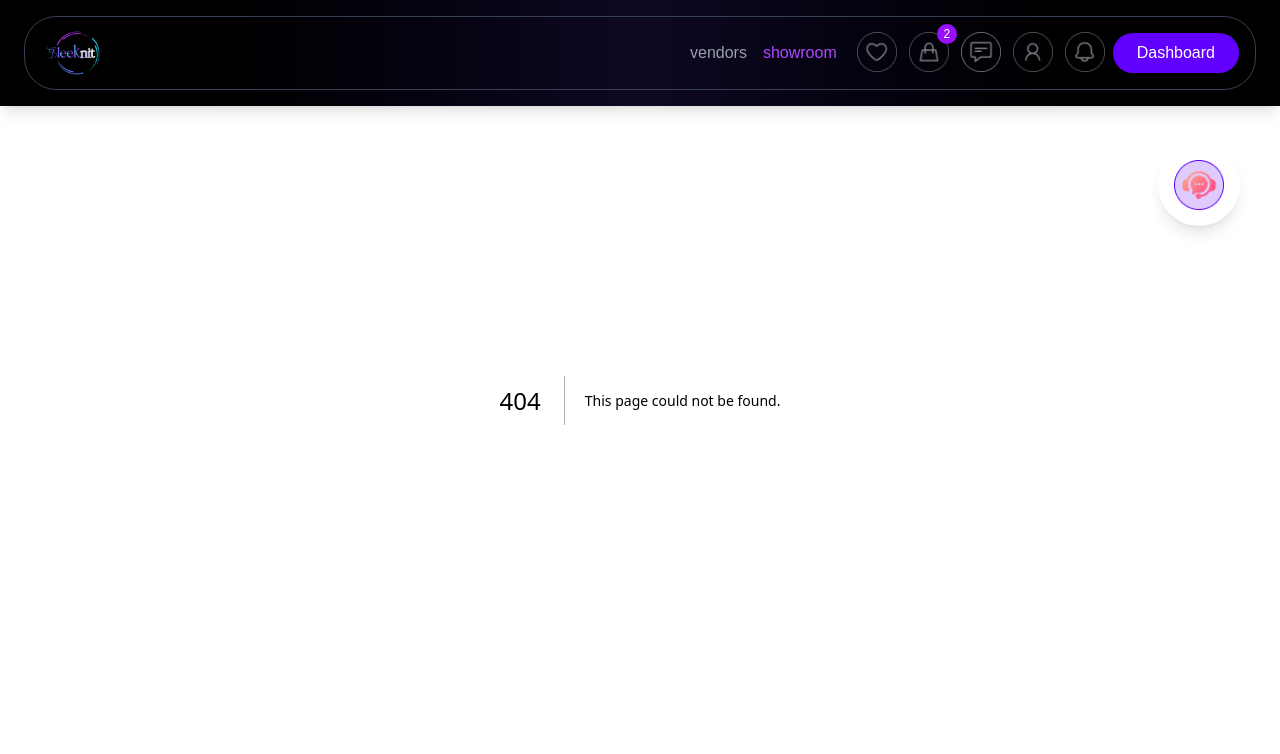
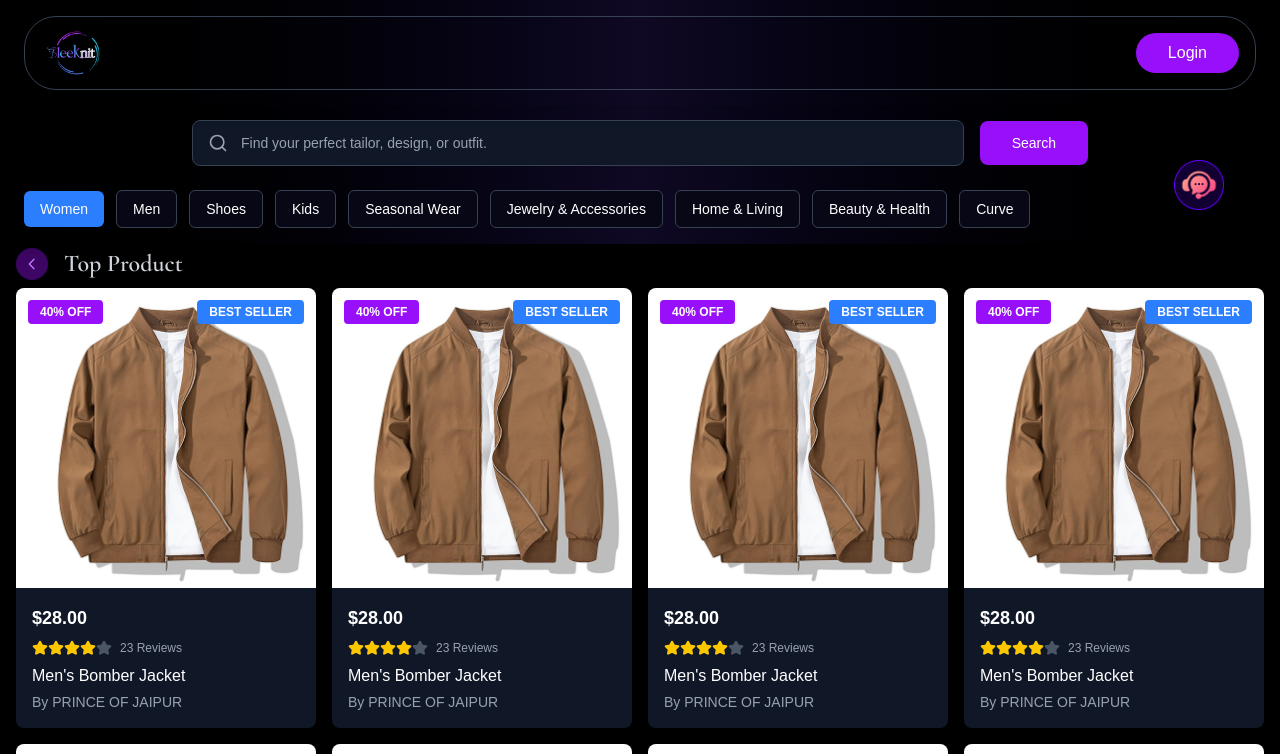
Before and after one commit to abusayedwd/gitgotech-E-commerce-website, a Next.js app: page /showroom/view-showroom in a window 1280 px wide. Before the commit this address had no page. Shown: the top 754 px of the page. Built offline with nearby package versions, Linux system fonts and the light colour scheme.

Commit message:
vendor and customer polish some section

```diff
--- /dev/null
+++ b/src/app/showroom/view-showroom/page.tsx
@@ -0,0 +1,6 @@
+import TopPoduct from "@/components/landingPage/TopPoduct";
+
+
+export default function ViewShowroom() {
+    return <TopPoduct />
+}
--- a/src/components/CustomerDashboard/CheckOut.tsx
+++ b/src/components/CustomerDashboard/CheckOut.tsx
@@ -351,7 +351,7 @@ export default function CheckoutPage() {
   };
 
   return (
-    <div className="min-h-screen mt-12 bg-gradient-to-r from-gray-950 via-purple-900/15 to-black text-white p-4 md:p-8">
+    <div className="min-h-screen mt-24 bg-linear-to-r from-gray-950 via-purple-900/15 to-black text-white p-4 md:p-8">
       {/* Back Button */}
       <div className="container mx-auto mb-4">
         <button className="flex items-center text-purple-400 hover:text-purple-300 transition-colors">
--- a/src/components/CustomerDashboard/Dashboard.tsx
+++ b/src/components/CustomerDashboard/Dashboard.tsx
@@ -68,7 +68,7 @@ export default function MyDashboard() {
   };
 
   return (
-    <div className="min-h-screen md:mt-28 mt-20  bg-gradient-to-r from-black via-[#0f0924] to-black text-white p-4 md:p-8">
+    <div className="min-h-screen md:mt-24 mt-20  bg-gradient-to-r from-black via-[#0f0924] to-black text-white p-4 md:p-8">
       {/* Header */}
       <div className=" container mx-auto mb-8 md:mb-12 text-center">
         <h1 className="text-3xl md:text-4xl font-bold mb-2 md:mb-3">My Dashboard</h1>
--- a/src/components/landingPage/AllHotdealsProduct.tsx
+++ b/src/components/landingPage/AllHotdealsProduct.tsx
@@ -1,8 +1,11 @@
+'use client'
 import BackButton from "@/customComponent/BackButton";
 import { Star } from "lucide-react";
 import Image from "next/image";
+import { useRouter } from "next/navigation";
 
 export default function AllHotdealsProduct() {
+  const router = useRouter()
   const products = [
     {
       id: 1,
@@ -106,9 +109,16 @@ export default function AllHotdealsProduct() {
     <div className="bg-black py-6 mt-28 sm:py-8 md:py-10 px-2 sm:px-4">
       <div className="container mx-auto">
         {/* Header */}
-        <h1 className="text-white flex items-center gap-2 text-2xl font-bold mb-4 mt-24">
-          <BackButton /> All Hot Deals Products
-        </h1>
+        <div className="container mx-auto mt-24 mb-2 flex items-center gap-4">
+             <button onClick={()=> router.back()} className="flex items-center text-purple-400 hover:text-purple-300 transition-colors">
+          <div className="w-8 h-8 rounded-full bg-purple-600/40 cursor-pointer flex items-center justify-center">
+            <svg className="w-4 h-4" fill="none" stroke="currentColor" viewBox="0 0 24 24">
+              <path strokeLinecap="round" strokeLinejoin="round" strokeWidth={2} d="M15 19l-7-7 7-7" />
+            </svg>
+          </div>
+        </button>
+          <h1 className="text-2xl font-semibold text-gray-300 font-cormorant">Hot Deals</h1>
+        </div>
         <Image
           alt="banner"
           src="/images/dicount.png"
--- a/src/components/landingPage/FilterProduct.tsx
+++ b/src/components/landingPage/FilterProduct.tsx
@@ -112,8 +112,10 @@
 'use client';
 import React, { useState, useEffect, useRef } from 'react';
 import { Search, ChevronLeft, ChevronRight } from 'lucide-react';
+import { useRouter } from 'next/navigation';
 
 const FashionSearchNav = () => {
+  const router = useRouter()
   const [activeTab, setActiveTab] = useState('Women');
   const [searchQuery, setSearchQuery] = useState('');
   const [isVisible, setIsVisible] = useState(true);
@@ -203,6 +205,15 @@ const FashionSearchNav = () => {
         isVisible ? 'translate-y-0' : '-translate-y-full'
       }`}
     >
+       {/* <div className="container mx-auto mt-8">
+       <button onClick={()=> router.back()} className="flex items-center text-purple-400 hover:text-purple-300 transition-colors">
+          <div className="w-8 h-8 rounded-full bg-purple-600/40 cursor-pointer flex items-center justify-center">
+            <svg className="w-4 h-4" fill="none" stroke="currentColor" viewBox="0 0 24 24">
+              <path strokeLinecap="round" strokeLinejoin="round" strokeWidth={2} d="M15 19l-7-7 7-7" />
+            </svg>
+          </div>
+        </button>
+      </div> */}
       <div className="container mx-auto">
         {/* Search Bar Section */}
         <div className="flex items-center justify-center gap-2 sm:gap-4 px-3 sm:px-6 py-2 sm:py-6">
--- a/src/components/landingPage/Navbar.tsx
+++ b/src/components/landingPage/Navbar.tsx
@@ -324,7 +324,7 @@ export default function Navbar() {
   };
 
   // Auth logic - Replace with your actual authentication
-  const isLoggedIn = true; // Set to false to see login button
+  const isLoggedIn = false; // Set to false to see login button
   const userRole = 'customer'; // Can be 'customer' or 'vendor'
 
   return (
--- a/src/components/landingPage/Showrooms.tsx
+++ b/src/components/landingPage/Showrooms.tsx
@@ -1,5 +1,6 @@
 "use client";
 import { Search, Store, Grid3x3 } from 'lucide-react';
+import Link from 'next/link';
 import { useState } from 'react';
 import { FaLocationDot } from 'react-icons/fa6';
 
@@ -71,10 +72,10 @@ export default function ShowroomsPage() {
       <div className="container mx-auto">
         {/* Header Section */}
         <div className="text-center mb-8">
-          <h1 className="text-white text-3xl md:text-4xl font-serif mb-3">
+          <h1 className="text-white text-3xl md:text-4xl font-cormorant mb-3">
             Discover Our Showrooms
           </h1>
-          <p className="text-gray-400 text-sm md:text-base max-w-3xl mx-auto mb-8">
+          <p className="text-gray-400 text-sm md:text-base font-poppins max-w-3xl mx-auto mb-8">
             Explore our curated showrooms across the city. Each venue showcases the finest designs and craftsmanship,
             giving you a world of luxurious choices all within arm's reach.
           </p>
@@ -102,7 +103,7 @@ export default function ShowroomsPage() {
         {/* All Showroom Section */}
         <div>
           <div className="flex items-center justify-between mb-6">
-            <h2 className="text-white text-xl md:text-2xl font-semibold">All Showroom</h2>
+            <h2 className="text-white font-cormorant text-xl md:text-2xl font-semibold">All Showroom</h2>
             <button className="p-2 hover:bg-gray-800 rounded-lg transition-colors">
               <Grid3x3 className="w-5 h-5 text-gray-400" />
             </button>
@@ -141,10 +142,12 @@ export default function ShowroomsPage() {
                   </p>
 
                   {/* View Showroom Button */}
+                  <Link href={"/showroom/view-showroom"}>
                   <button className="w-full bg-purple-600 hover:bg-purple-700 text-white py-2.5 rounded-lg font-medium transition-colors flex items-center justify-center gap-2 text-sm mt-auto">
                     <Store className="w-4 h-4" />
                     View Showroom
                   </button>
+                  </Link>
                 </div>
               </div>
             ))}
--- a/src/components/landingPage/TopPoduct.tsx
+++ b/src/components/landingPage/TopPoduct.tsx
@@ -1,6 +1,9 @@
+"use client"
+
 import BackButton from '@/customComponent/BackButton';
 import { SectionHeader } from '@/customComponent/Header';
 import { Star, ChevronRight, Section } from 'lucide-react';
+import { useRouter } from 'next/navigation';
 
 export default function TopPoduct() {
   const products = [
@@ -137,18 +140,21 @@ export default function TopPoduct() {
       tag: "BEST SELLER"
     }
   ];
+  const router = useRouter()
 
   return (
-    <div className="bg-black py-6 sm:py-8 md:py-10 mt-20 px-2 sm:px-4">
+    <div className="bg-black py-6 sm:py-8 md:py-10 mt-28 md:mt-52 px-2 sm:px-4">
       <div className="container mx-auto">
         {/* Header */}
-        <div className="flex flex-col sm:flex-row sm:items-center sm:justify-between mb-4 sm:mb-6">
-
-          <h2 className="text-white flex gap-1.5 text-xl sm:text-2xl font-cormorant font-semibold mb-2 sm:mb-0">
-            <BackButton />
-            <SectionHeader title='Top Products'></SectionHeader>
-          </h2>
-
+    <div className="container mx-auto mb-2 flex items-center gap-4">
+             <button onClick={()=> router.back()} className="flex items-center text-purple-400 hover:text-purple-300 transition-colors">
+          <div className="w-8 h-8 rounded-full bg-purple-600/40 cursor-pointer flex items-center justify-center">
+            <svg className="w-4 h-4" fill="none" stroke="currentColor" viewBox="0 0 24 24">
+              <path strokeLinecap="round" strokeLinejoin="round" strokeWidth={2} d="M15 19l-7-7 7-7" />
+            </svg>
+          </div>
+        </button>
+          <h1 className="text-2xl font-semibold text-gray-300 font-cormorant">Top Product</h1>
         </div>
 
         {/* Products Grid */}
--- a/src/components/landingPage/Vendors.tsx
+++ b/src/components/landingPage/Vendors.tsx
@@ -59,7 +59,7 @@ export default function VendorsPage() {
       <div className="container mx-auto">
         {/* Header Section */}
         <div className="text-center mb-8 sm:mb-10 md:mb-12">
-          <h1 className="text-white text-2xl sm:text-3xl md:text-4xl lg:text-5xl font-serif mb-2 sm:mb-3 md:mb-4">
+          <h1 className="text-white text-2xl sm:text-3xl md:text-4xl lg:text-5xl font-cormorant mb-2 sm:mb-3 md:mb-4">
             Meet our Vendors
           </h1>
           <p className="text-gray-400 text-xs sm:text-sm md:text-base mb-4 sm:mb-6 md:mb-8">
@@ -86,7 +86,7 @@ export default function VendorsPage() {
 
         {/* All Vendors Section */}
         <div className="mb-6 sm:mb-8">
-          <h2 className="text-white text-xl sm:text-2xl font-semibold mb-4 sm:mb-6 px-2">All Vendors</h2>
+          <h2 className="text-white text-xl font-cormorant sm:text-2xl font-semibold mb-4 sm:mb-6 px-2">All Vendors</h2>
 
           {/* Vendors Grid */}
           <div className="grid grid-cols-1 sm:grid-cols-2 md:grid-cols-3 lg:grid-cols-4 gap-3 sm:gap-4 md:gap-6">
--- /dev/null
+++ b/src/components/landingPage/ViewShowroom.tsx
@@ -0,0 +1,12 @@
+import React from 'react';
+import TopPoduct from './TopPoduct';
+
+const ViewShowroom = () => {
+    return (
+        <div>
+            <TopPoduct ></TopPoduct>
+        </div>
+    );
+};
+
+export default ViewShowroom;
--- a/src/customComponent/RouteConditionalNav.tsx
+++ b/src/customComponent/RouteConditionalNav.tsx
@@ -11,9 +11,9 @@ const RouteConditionalNav = () => {
     pathname === "/" ||
     pathname.startsWith("/hotdeals") ||
     pathname.startsWith("/new-arrivals") ||
-    pathname.startsWith("/category") ||
+    pathname.startsWith("/showroom/view-showroom") ||
     pathname.startsWith("/products") ||
-    pathname.startsWith("/search");
+    pathname.startsWith("/top-products");
 
   if (showFashionSearchNav) {
     return <FashionSearchNav />;
```
